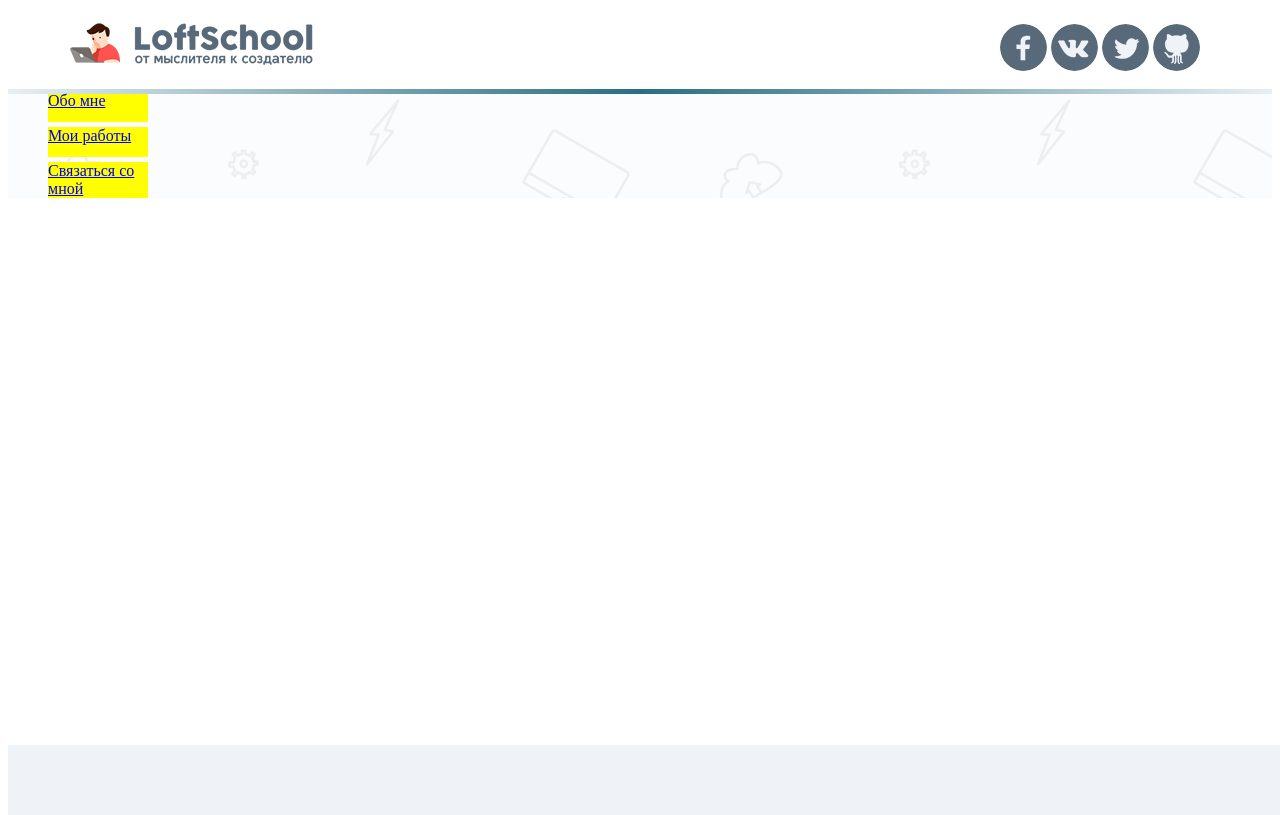
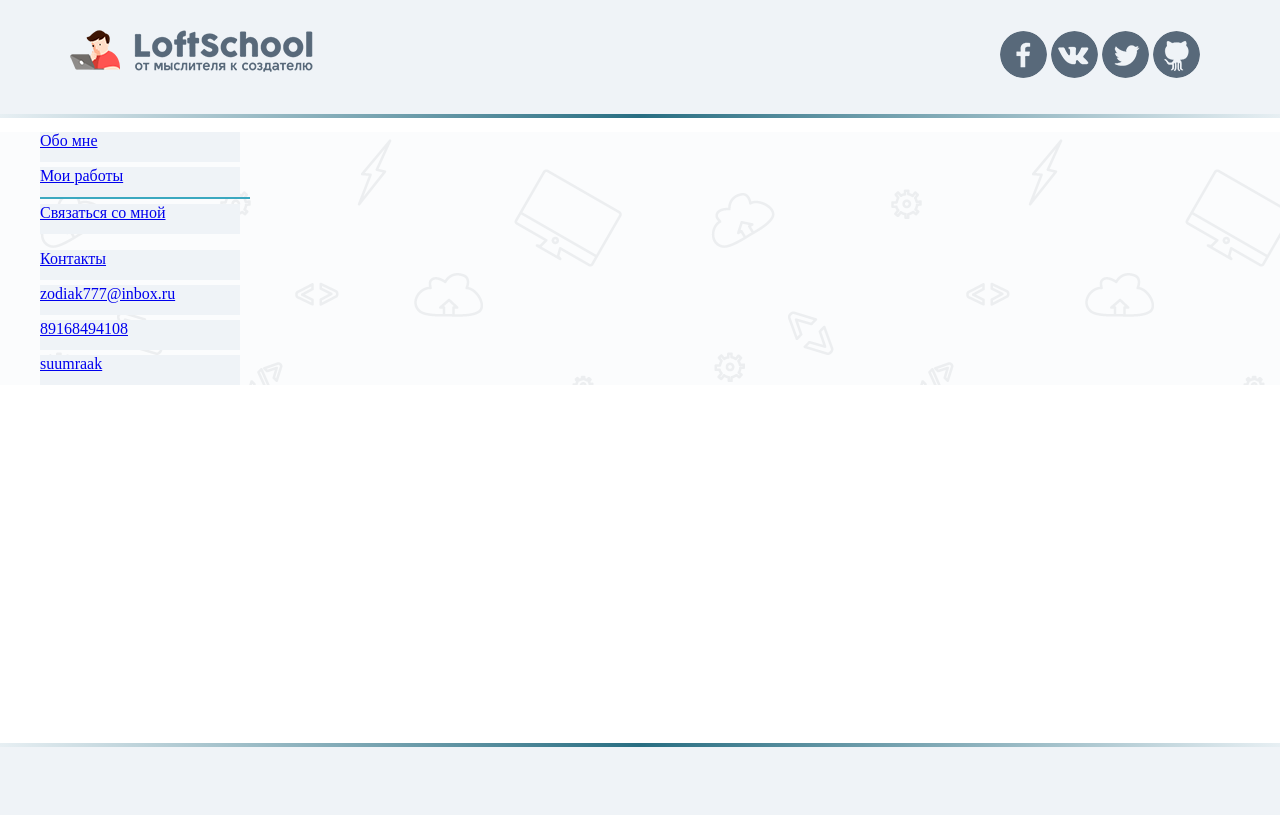
Before and after one commit to suumraak/port, a website: page src/index.html in a window 1280 px wide. Drawn offline with nearby package versions, Linux system fonts and the light colour scheme; files whose address does not match are found by name.

Commit message:
Добавил немного nav, полосочку к футеру

```diff
--- a/src/css/main.css
+++ b/src/css/main.css
@@ -6,21 +6,21 @@ header {
 }
 
 .header_content {
-    width: 1200px;s
-	height: 100px;
+    width: 1200px;
+	height: 126px;
 	margin: 0 auto;
 }
 
 .logo {
 	float: left;
-	padding-top: 25px;
+	padding-top: 40px;
 	padding-left: 30px;
 }
 
 .social {
     float: right;
     padding-right: 40px;
-    padding-top: 10px;
+    padding-top: 25px;
 
 }
 
@@ -44,8 +44,8 @@ li a {
 .line_right {
     clear: both;
     float: right;
-	margin: -3px auto;
-	height: 5px;
+	margin: -2px auto;
+	height: 4px;
 	width: 50%;
 	background-color: #286e82;
 	background: linear-gradient(to right, #286e82, #e7eff3)
@@ -55,7 +55,7 @@ li a {
     clear: both;
     float: left;
 	margin: -2px auto;
-	height: 5px;
+	height: 4px;
 	width: 50%;
 	background-color: #286e82;
 	background: linear-gradient(to left, #286e82, #e7eff3)
@@ -81,7 +81,23 @@ footer {
 .about li {
 	list-style-type: none;
 	min-height: 30px;
-	width: 100px;
-	background-color: yellow;
+	width: 200px;
+	min-width: 150px;
+	background-color: #eff3f7;
 	margin-top: 5px;
 }
+
+.line2 {
+    height: 2px;
+	width: 210px;
+	background-color: #3ba8c0;
+}
+
+.contacts li {
+	list-style-type: none;
+	min-height: 30px;
+	width: 200px;
+	min-width: 150px;
+	background-color: #eff3f7;
+	margin-top: 5px;
+}
--- a/src/index.html
+++ b/src/index.html
@@ -1,10 +1,13 @@
 <!DOCTYPE html>
-<html lang="en">
+<html lang="ru-RU">
 <head>
 	<meta charset="UTF-8">
+	<meta http-equiv="X-UA-Compatible" content="IE-edge">
+	<meta name="Viewport" content="width=device-width, initial-scale=1">
 	<title>Port</title>
 	<link rel="stylesheet" href="css/main.css">
     <link rel="stylesheet" href="css/stylesheet.css">
+    <link rel="stylesheet" href="bower/normalize.css/normalize.css">
 </head>
 <body>
 
@@ -21,11 +24,13 @@
   		</ul>
   	  </div>
     </div>
+    <!-- Полосочка -->
+   <div class="line_left"></div>
+   <div class="line_right"></div>
   </header>
 
-  <!-- Полосочка -->
-  <div class="line_left"></div>
-  <div class="line_right"></div>
+
+
 
 <!-- Враппер, что бы это ни значило -->
 <div class="wrapper">
@@ -36,20 +41,27 @@
        <div class="nav_top">
        	<ul class="about">
        		<li>
-       			<div class="about_me"><a href="#" class="about_design">Обо мне</a></div>
+       			<a href="#" class="about_a">Обо мне</a>
        		</li>
        		<li>
-       			<div class="about_me"><a href="#" class="about_design">Мои работы</a></div>
+       			<a href="#" class="about_a">Мои работы</a>
        		</li>
+       		<div class="line2"></div>
        		<li>
-       			<div class="about_me"><a href="#" class="about_design">Связаться со мной</a></div>
+       			<a href="#" class="about_a">Связаться со мной</a>
        		</li>
        	</ul>
        </div>
        <!-- Нижняя часть меню -->
        <div class="nav_bottom">
+       	<ul class="contacts">
+       		<li><a href="#" class="contacts_a">Контакты</a></li>
+       		<li><a href="#" class="contacts_a">zodiak777@inbox.ru</a></li>
+       		<li><a href="#" class="contacts_a">89168494108</a></li>
+       		<li><a href="#" class="contacts_a">suumraak</a></li>
+       	</ul>
+       </div>
 
-       </div>
    </div>
 </nav>
 
@@ -62,9 +74,14 @@
 
 
 </div>
+<!-- Полосочка перед футером -->
 
 <!-- Футер -->
   <footer>
+  <!-- Полосочка -->
+  <div class="line_left"></div>
+  <div class="line_right"></div>
+
   	<div class="footer_content">
 
   	</div>
```
